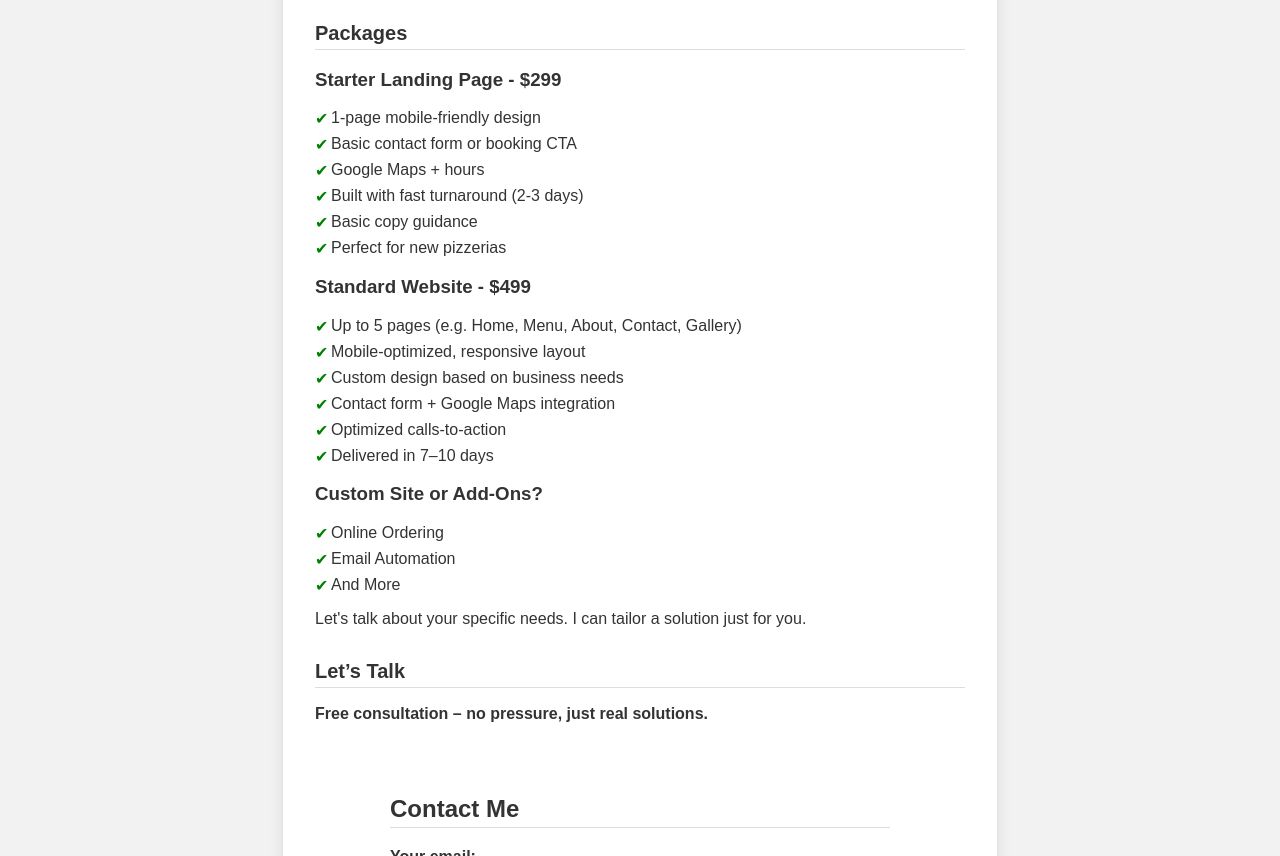
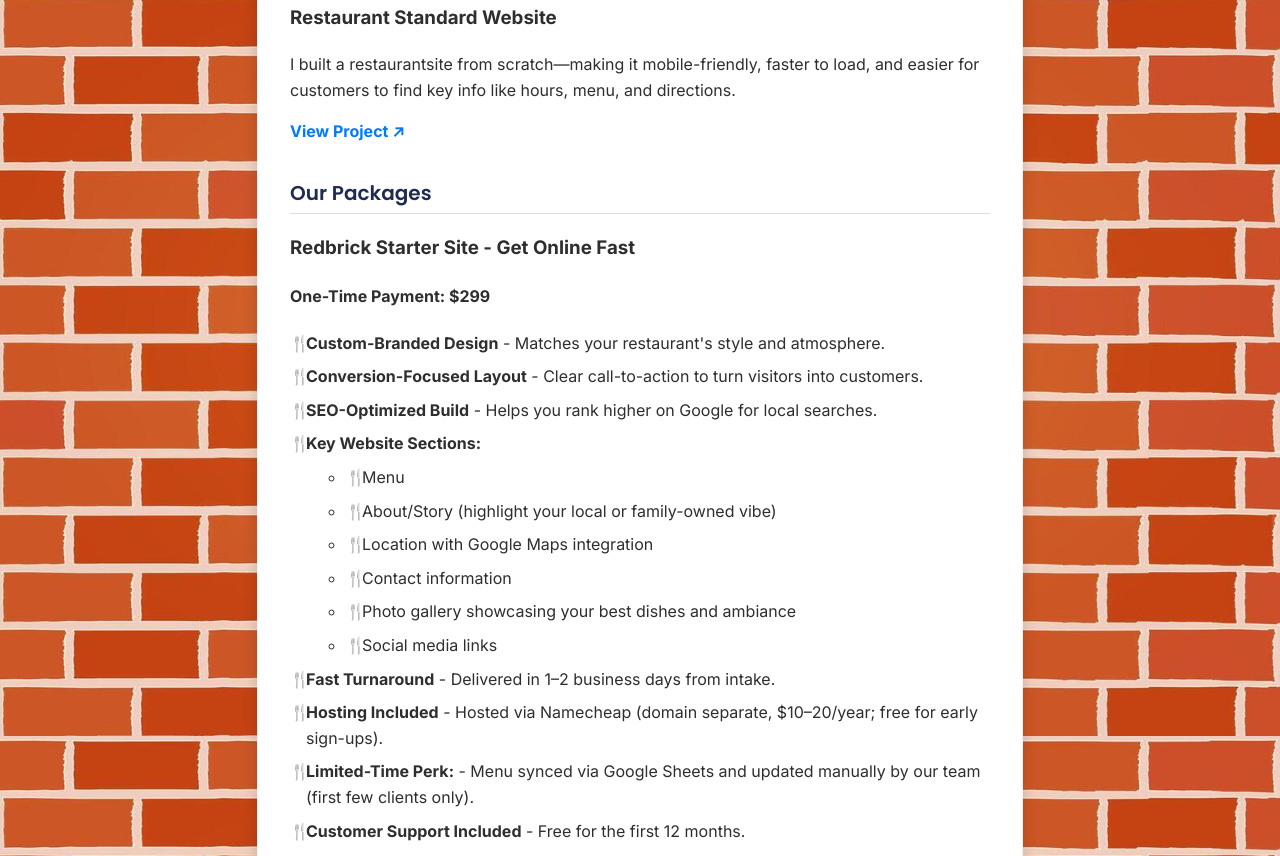
Before and after one commit to andrewprz5/Portfolio-Page, a plain HTML site: page index.html in a window 1280 px wide. Shown: the part 864-1720 px from the top of the page. Drawn offline with Linux system fonts and the light colour scheme.

Commit message:
Refine Portfolio Visuals

```diff
--- a/index.html
+++ b/index.html
@@ -3,20 +3,20 @@
 <head>
   <meta charset="UTF-8" />
   <meta name="viewport" content="width=device-width, initial-scale=1.0"/>
-  <title>Andrew Perez | Web Developer for Local Businesses</title>
+  <title>Fork + Code | Hawthorne, NJ</title>
   <link rel="stylesheet" href="style.css" />
 </head>
 <body>
   <div class="container">
     <section src="https://thumbs.dreamstime.com/b/wall-made-clean-red-bricks-background-357088240.jpg" alt="brickwall">
-      <img src="https://media.licdn.com/dms/image/v2/C4E03AQERVw5xhbehVg/profile-displayphoto-shrink_200_200/profile-displayphoto-shrink_200_200/0/1626477387359?e=1757548800&v=beta&t=S3pVZqwXY1In9Du02AYY65fsoRgIsevfQGMxMVEIU7g" alt="Andrew Perez" class="profile-pic" />
-      <h1>Andrew Perez</h1>
-      <h1>Modern Websites for Local Businesses</h1>
+      <img src="images/logo.png" alt="Andrew Perez" class="profile-pic" />
+      <h1>Redbrick Collective</h1>
+      <h1>You eat with a fork — we build with one.</h1>
       <p class="subhead">
-        I help restaurants and small businesses attract more customers with clean, responsive websites that load fast and look great on any device.
+        We help restaurants and other food establishments attract more customers with clean, responsive websites that load fast and look great on any device.
       </p>
     </section>
-    <h2>Featured Project</h2>
+    <h2>Featured Projects</h2>
     <div class="project">
       <h3>Pine Hill Pizza - Demo</h3>
       <p>
@@ -44,15 +44,26 @@
         <a href="https://pizza-bar-redesign.netlify.app" target="_blank">View Project ↗</a>
       </p>
     </div>
-    <h2>Packages</h2>
-    <h3>Starter Landing Page - $299</h3>
+    <h2>Our Packages</h2>
+    <h3>Redbrick Starter Site - Get Online Fast</h3>
+    <h4>One-Time Payment: $299</h4>
     <ul class="services">
-      <li>1-page mobile-friendly design</li>
-      <li>Basic contact form or booking CTA</li>
-      <li>Google Maps + hours</li>
-      <li>Built with fast turnaround (2-3 days)</li>
-      <li>Basic copy guidance</li>
-      <li>Perfect for new pizzerias</li>
+      <li><strong>Custom-Branded Design</strong> - Matches your restaurant's style and atmosphere.</li>
+      <li><strong>Conversion-Focused Layout</strong> - Clear call-to-action to turn visitors into customers.</li>
+      <li><strong>SEO-Optimized Build</strong> - Helps you rank higher on Google for local searches.</li>
+      <li><strong>Key Website Sections:</strong>
+      <ul>
+        <li>Menu</li>
+        <li>About/Story (highlight your local or family-owned vibe)</li>
+        <li>Location with Google Maps integration</li>
+        <li>Contact information</li>
+        <li>Photo gallery showcasing your best dishes and ambiance</li>
+        <li>Social media links</li>
+      </ul></li>
+      <li><strong>Fast Turnaround</strong> - Delivered in 1–2 business days from intake.</li>
+      <li><strong>Hosting Included</strong> - Hosted via Namecheap (domain separate, $10–20/year; free for early sign-ups).</li>
+      <li><strong>Limited-Time Perk:</strong> - Menu synced via Google Sheets and updated manually by our team (first few clients only).</li>
+      <li><strong>Customer Support Included</strong> - Free for the first 12 months.</li>
     </ul>
     <h3>Standard Website - $499</h3>
     <ul class="services">
--- a/style.css
+++ b/style.css
@@ -1,18 +1,26 @@
+@import url('https://fonts.googleapis.com/css2?family=Inter:wght@400;700&family=Poppins:wght@600&display=swap');
+
 body {
-  font-family: Arial, sans-serif;
+  font-family: 'Inter', sans-serif;
   margin: 0;
   padding: 0;
   background: #f2f2f2;
-  color: #333;
+  color: #2E2E2E;
+  background-image: url('images/brickwall.jpg');
+  background-size: cover;
+  background-position: center;
+  background-attachment: fixed;
 }
 
 .container {
-  max-width: 650px;
+  max-width: 700px;
   margin: 2rem auto;
-  background: white;
+  background: rgb(255, 255, 255);
   padding: 2rem;
-  box-shadow: 0 0 15px rgba(0,0,0,0.1);
-  border-radius: 8px;
+  box-shadow: 0 4px 15px rgba(0, 0, 0, 0.15);
+  border-radius: 12px;
+  line-height: 1.6;
+  border: 1px solid rgba(0, 0, 0, 0.05);
 }
 
 .profile-pic {
@@ -22,6 +30,11 @@ body {
   border-radius: 50%;
   display: block;
   margin: 0 auto 1rem;
+}
+
+h1, h2 {
+  font-family: 'Poppins', sans-serif;
+  color: #1F2B50;
 }
 
 h1 {
@@ -67,7 +80,7 @@ h2 {
 }
 
 .services li::before {
-  content: "✔";
+  content: "🍴";
   position: absolute;
   left: 0;
   color: green;
```
Also changed, not shown: images/brickwall.jpg (added), 1 other file.
